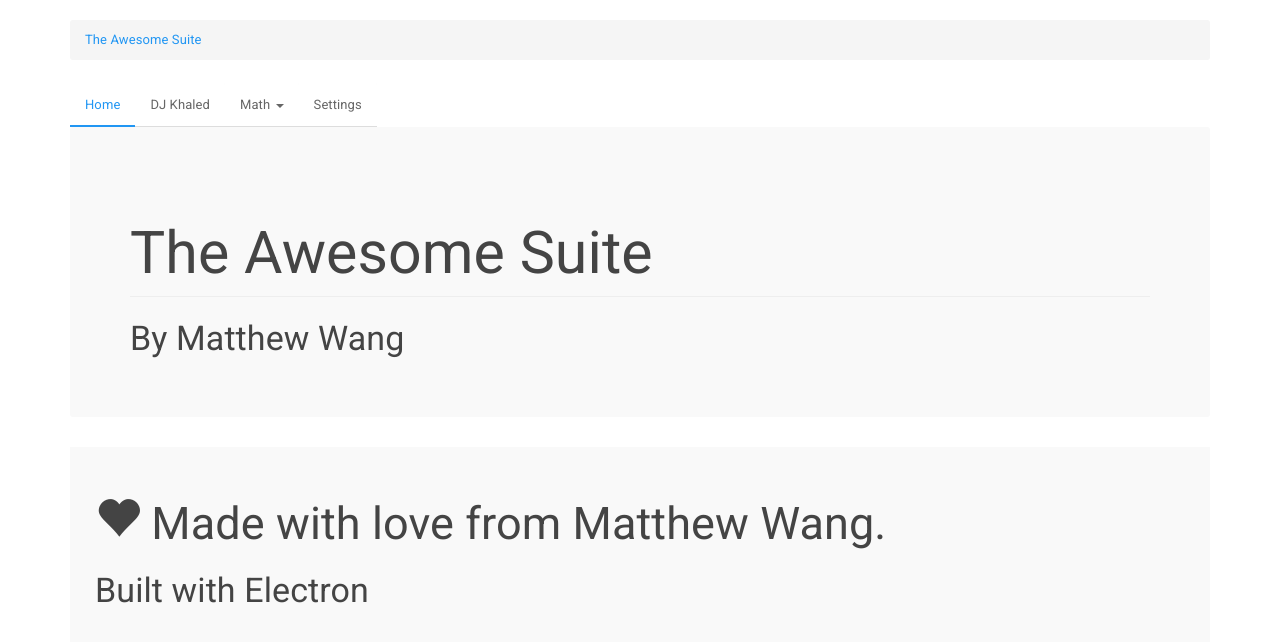
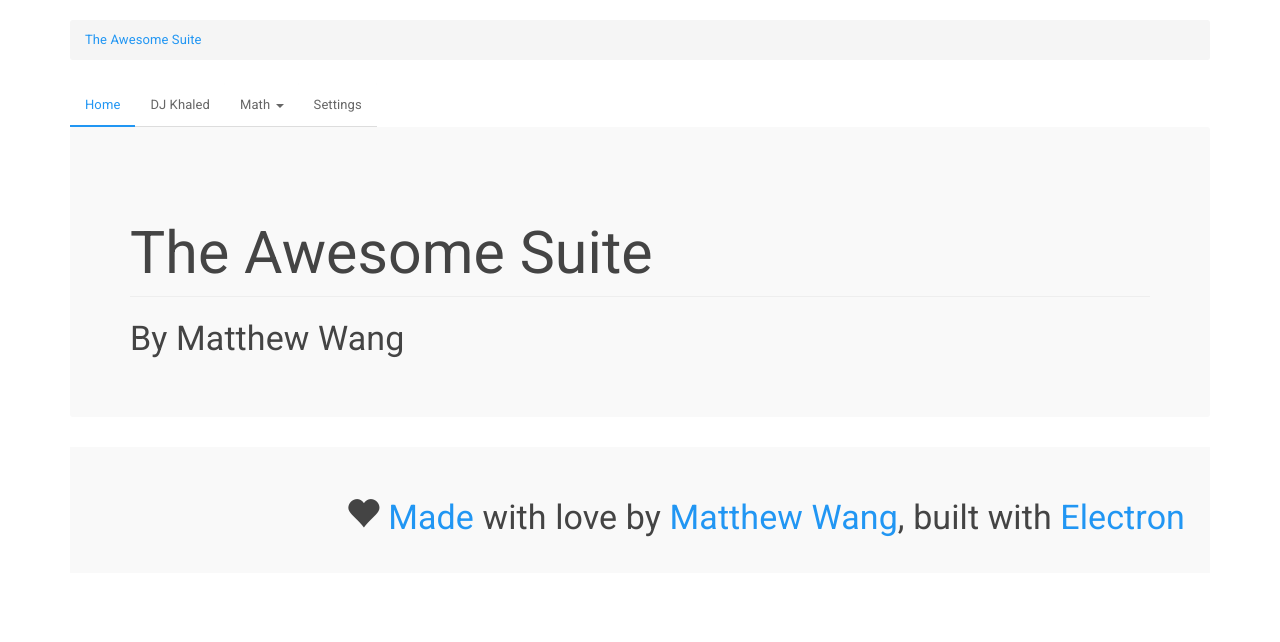
Before and after one commit to malsf21/awesome-suite, an Electron app: page index.html in a window 1280 px wide. Drawn offline with Linux system fonts and the light colour scheme.

Commit message:
makes footer smaller

```diff
--- a/index.html
+++ b/index.html
@@ -122,9 +122,8 @@
         </div>
       </div>
 
-      <div class="well well-lg">
-        <h2><span class="glyphicon glyphicon-heart"></span> Made with love from Matthew Wang.</h2>
-        <h3>Built with Electron</h3>
+      <div class="well well-lg" style="text-align:right;">
+        <h3><span class="glyphicon glyphicon-heart"></span> <a href="https://github.com/malsf21/awesome-suite">Made</a> with love by <a href="http://twitter.com/malsf21">Matthew Wang</a>, built with <a href="http://electron.atom.io/">Electron</a></h3>
     </div>
     <script src="js/math-prime.js"></script>
     <script src="js/math-fibonacci.js"></script>
```
